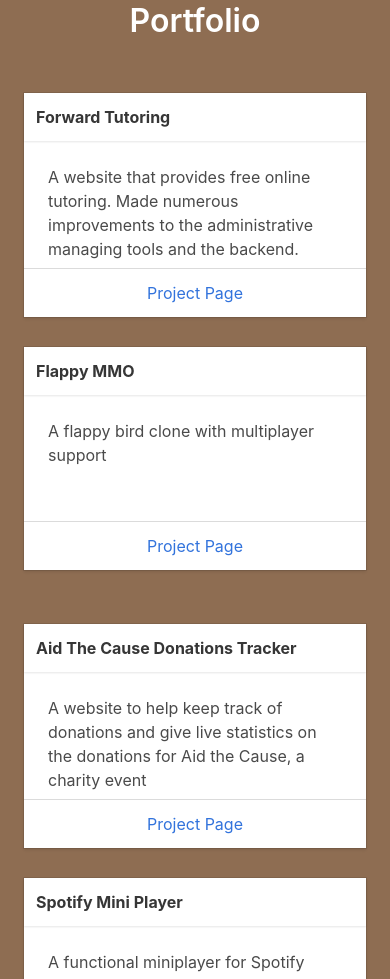
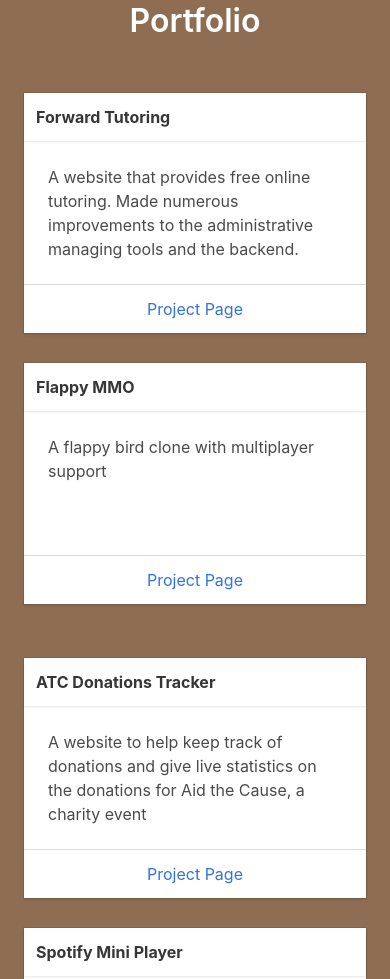
Before and after one commit to InfernalHydra/infernalhydra.github.io, a website: page index.html in a window 390 px wide. Shown: the part 1608-2587 px from the top of the page. Drawn offline with nearby package versions, Linux system fonts and the light colour scheme.

Commit message:
temp fix for cards

```diff
--- a/js/loadPortfolio.js
+++ b/js/loadPortfolio.js
@@ -5,7 +5,7 @@ const portfolioData = [
         "url" : "https://forwardtutoring.net"
     },
     {
-        "name": "Aid The Cause Donations Tracker",
+        "name": "ATC Donations Tracker",
         "description" : "A website to help keep track of donations and give live statistics on the donations for Aid the Cause, a charity event",
         "url" : "https://github.com/InfernalHydra/DonationsWebsite"
     },
--- a/sass/mystyles.scss
+++ b/sass/mystyles.scss
@@ -74,19 +74,22 @@ $color5: rgba(48, 84, 118, 1);
 
 .card {
     margin-top: 30px;
+    height: 45%;
+
 }
 
 .card-content {
-    height: 10vh !important;
-    max-height: 10vh !important;
+    height: 12vh !important;
+    max-height: 12vh !important;
     @media screen and (max-width: 480px) {
-        height: 15vh !important;
-        max-height: 15vh !important;
+        height: 17vh !important;
+        max-height: 17vh !important;
     }
-    overflow: ellipse;
-    text-align: left;
 }
-
+.content {
+    height: 100%;
+    overflow: hidden;
+}
 #footer {
     background: $color2;
     &-wrapper {
```
Also changed, not shown: index.html (line endings or trailing spaces), sass/mystyles.css, 1 other file.
